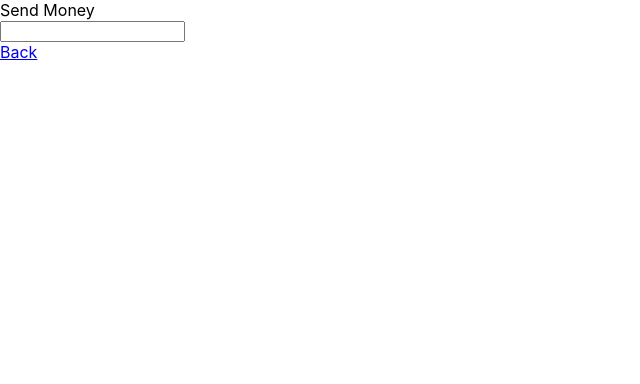
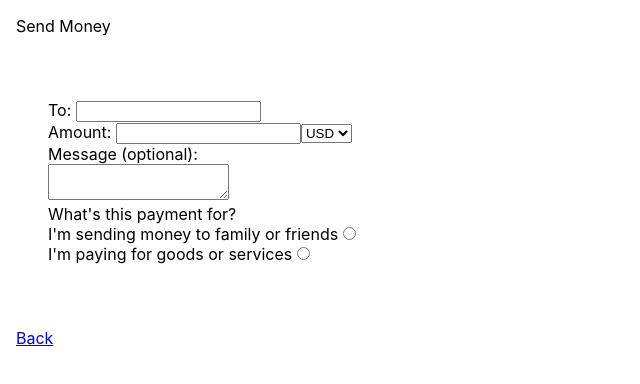
Before and after one commit to dlchen/paypal, a React (Create React App) app: page /send in a window 1280 px wide. Shown: the top 384 px of the page, without its empty margins (0-640 px from the left). Built offline with nearby package versions, Linux system fonts and the light colour scheme.

Commit message:
feat: basic structure of SendMoney form

```diff
--- a/src/components/Initial.css
+++ b/src/components/Initial.css
@@ -2,6 +2,11 @@
   display: grid;
 }
 
+header {
+  padding: 1em;
+}
+
 footer {
+  padding: 1em;
   height: 1em;
 }
--- /dev/null
+++ b/src/components/SendMoney.css
@@ -0,0 +1,21 @@
+form {
+  display: grid;
+  padding: 3em;
+}
+
+label {
+  text-align: left;
+}
+
+textarea {
+  text-align: left;
+}
+
+input {
+  text-align: left;
+}
+
+span {
+  text-align: left;
+  display: block;
+}
--- a/src/components/SendMoney.tsx
+++ b/src/components/SendMoney.tsx
@@ -1,18 +1,39 @@
 import React, { Component } from 'react';
 import { BrowserRouter as Router, Route, Link } from 'react-router-dom';
 
-// import './SendMoney.css';
+import './SendMoney.css';
 
 class Initial extends Component {
   render() {
     return (
       <div>
         <header>Send Money</header>
-        <div className="content">
-          <form>
-            <input type="text"></input>
-          </form>
-        </div>
+        <form>
+          <label>
+            To: <input type="text" />
+          </label>
+          <label>
+            Amount: <input type="text" />
+            <select name="currency">
+              <option value="USD">USD</option>
+              <option value="EUR">EUR</option>
+              <option value="JPY">JPY</option>
+            </select>
+          </label>
+          <label>
+            <span>Message (optional):</span>
+            <textarea />
+          </label>
+          <label>What's this payment for?</label>
+          <label>
+            I'm sending money to family or friends
+            <input type="radio" name="transactionType" />
+          </label>
+          <label>
+            I'm paying for goods or services
+            <input type="radio" name="transactionType" />
+          </label>
+        </form>
         <footer>
           <Link to="/">Back</Link>
         </footer>
--- a/src/components/ViewHistory.tsx
+++ b/src/components/ViewHistory.tsx
@@ -2,7 +2,6 @@ import React, { Component } from 'react';
 import { BrowserRouter as Router, Route, Link } from 'react-router-dom';
 
 import TransactionRow from './TransactionRow';
-// import './SendMoney.css';
 
 import mockTransactions from './mockTransactions.json';
 
```
